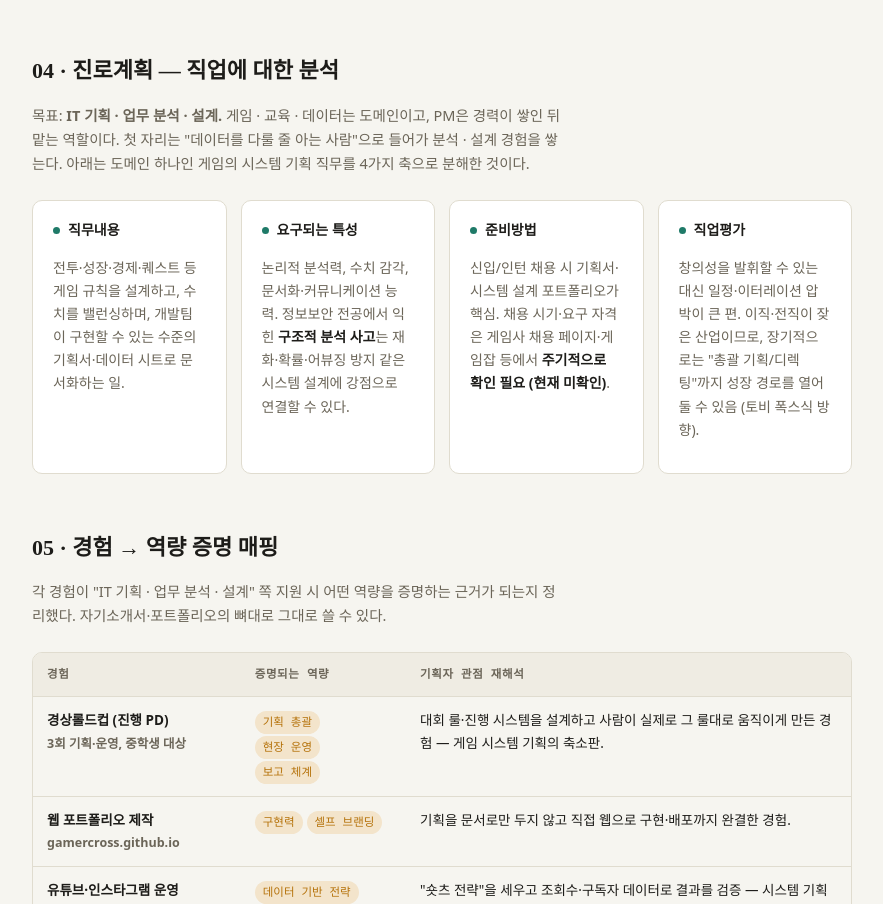
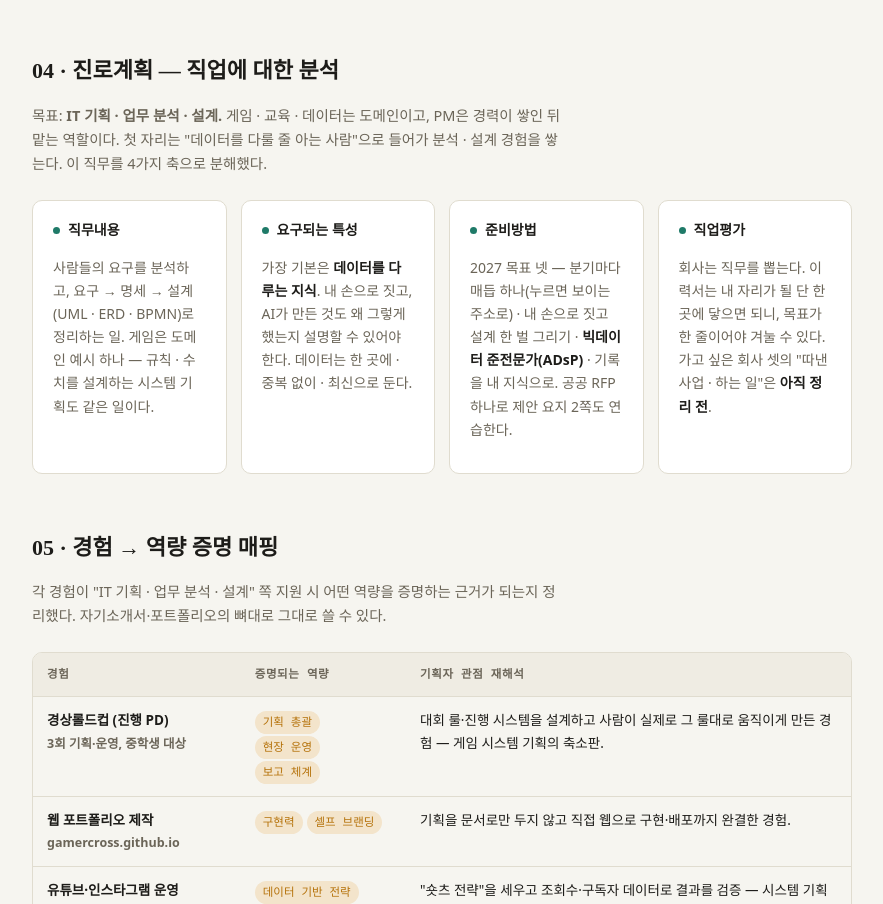
Before and after one commit to gamercross/career-roadmap, a plain HTML site: page index.html in a window 1280 px wide. Shown: the part 2354-3258 px from the top of the page, without its empty margins (198-1081 px from the left). Drawn offline with Linux system fonts and the light colour scheme; a web font is replaced by a local one.

Commit message:
fix: rewrite section 04 cards for IT planning · business analysis · design
04절 네 칸(직무내용 · 요구되는 특성 · 준비방법 · 직업평가)을 진로 한 줄과
2027 목표 넷(매듭 · 내 손 · 데이터 · 지식)에 맞게 새로 쓴다. 틀 · 디자인은 그대로,
게임은 도메인 예시 하나로만.

Co-Authored-By: Claude Fable 5.2 <noreply@anthropic.com>

```diff
--- a/index.html
+++ b/index.html
@@ -321,23 +321,23 @@
 
   <section>
     <h2>04 · 진로계획 — 직업에 대한 분석</h2>
-    <p class="desc">목표: <b>IT 기획 · 업무 분석 · 설계.</b> 게임 · 교육 · 데이터는 도메인이고, PM은 경력이 쌓인 뒤 맡는 역할이다. 첫 자리는 "데이터를 다룰 줄 아는 사람"으로 들어가 분석 · 설계 경험을 쌓는다. 아래는 도메인 하나인 게임의 시스템 기획 직무를 4가지 축으로 분해한 것이다.</p>
+    <p class="desc">목표: <b>IT 기획 · 업무 분석 · 설계.</b> 게임 · 교육 · 데이터는 도메인이고, PM은 경력이 쌓인 뒤 맡는 역할이다. 첫 자리는 "데이터를 다룰 줄 아는 사람"으로 들어가 분석 · 설계 경험을 쌓는다. 이 직무를 4가지 축으로 분해했다.</p>
     <div class="grid4">
       <div class="card">
         <h3><span class="dot"></span>직무내용</h3>
-        <p>전투·성장·경제·퀘스트 등 게임 규칙을 설계하고, 수치를 밸런싱하며, 개발팀이 구현할 수 있는 수준의 기획서·데이터 시트로 문서화하는 일.</p>
+        <p>사람들의 요구를 분석하고, 요구 → 명세 → 설계(UML · ERD · BPMN)로 정리하는 일. 게임은 도메인 예시 하나 — 규칙 · 수치를 설계하는 시스템 기획도 같은 일이다.</p>
       </div>
       <div class="card">
         <h3><span class="dot"></span>요구되는 특성</h3>
-        <p>논리적 분석력, 수치 감각, 문서화·커뮤니케이션 능력. 정보보안 전공에서 익힌 <b style="color:var(--text)">구조적 분석 사고</b>는 재화·확률·어뷰징 방지 같은 시스템 설계에 강점으로 연결할 수 있다.</p>
+        <p>가장 기본은 <b style="color:var(--text)">데이터를 다루는 지식</b>. 내 손으로 짓고, AI가 만든 것도 왜 그렇게 했는지 설명할 수 있어야 한다. 데이터는 한 곳에 · 중복 없이 · 최신으로 둔다.</p>
       </div>
       <div class="card">
         <h3><span class="dot"></span>준비방법</h3>
-        <p>신입/인턴 채용 시 기획서·시스템 설계 포트폴리오가 핵심. 채용 시기·요구 자격은 게임사 채용 페이지·게임잡 등에서 <b style="color:var(--text)">주기적으로 확인 필요 (현재 미확인)</b>.</p>
+        <p>2027 목표 넷 — 분기마다 매듭 하나(누르면 보이는 주소로) · 내 손으로 짓고 설계 한 벌 그리기 · <b style="color:var(--text)">빅데이터 준전문가(ADsP)</b> · 기록을 내 지식으로. 공공 RFP 하나로 제안 요지 2쪽도 연습한다.</p>
       </div>
       <div class="card">
         <h3><span class="dot"></span>직업평가</h3>
-        <p>창의성을 발휘할 수 있는 대신 일정·이터레이션 압박이 큰 편. 이직·전직이 잦은 산업이므로, 장기적으로는 "총괄 기획/디렉팅"까지 성장 경로를 열어둘 수 있음 (토비 폭스식 방향).</p>
+        <p>회사는 직무를 뽑는다. 이력서는 내 자리가 될 단 한 곳에 닿으면 되니, 목표가 한 줄이어야 겨눌 수 있다. 가고 싶은 회사 셋의 "따낸 사업 · 하는 일"은 <b style="color:var(--text)">아직 정리 전</b>.</p>
       </div>
     </div>
   </section>
```
